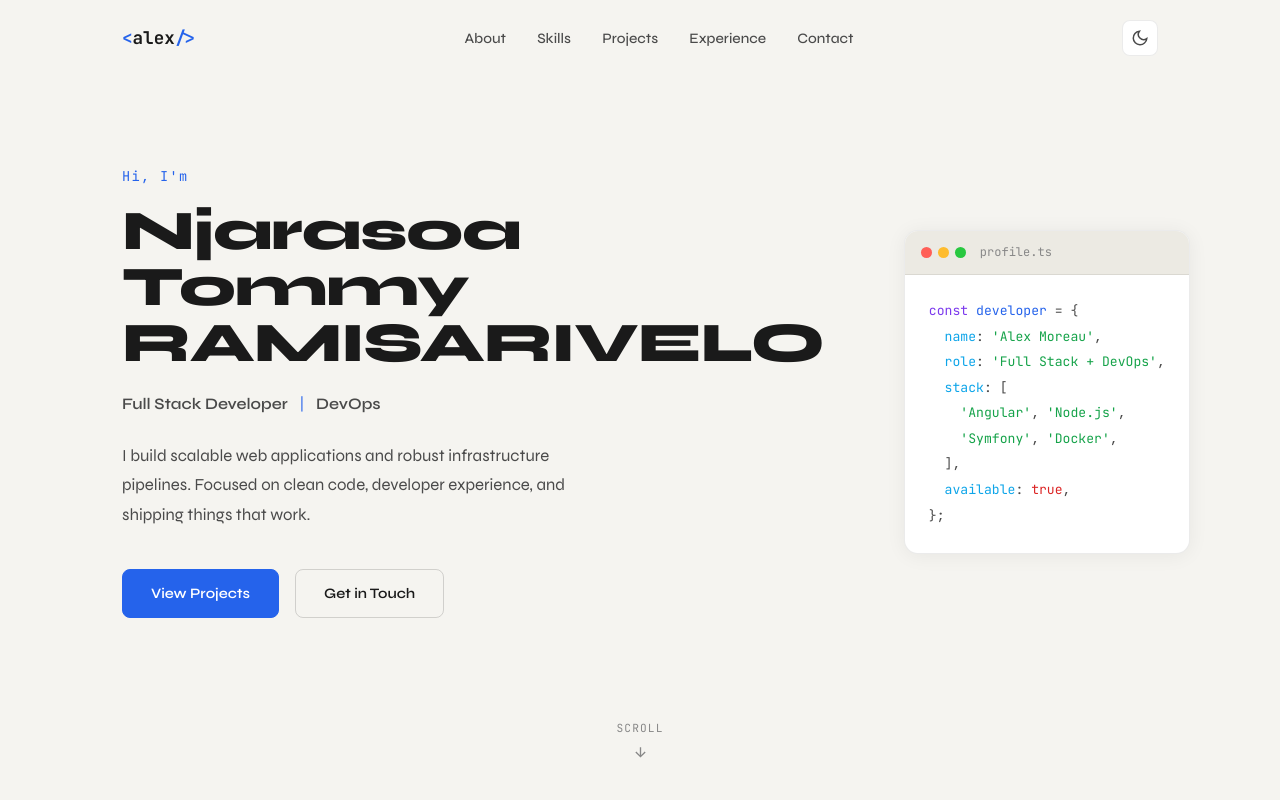
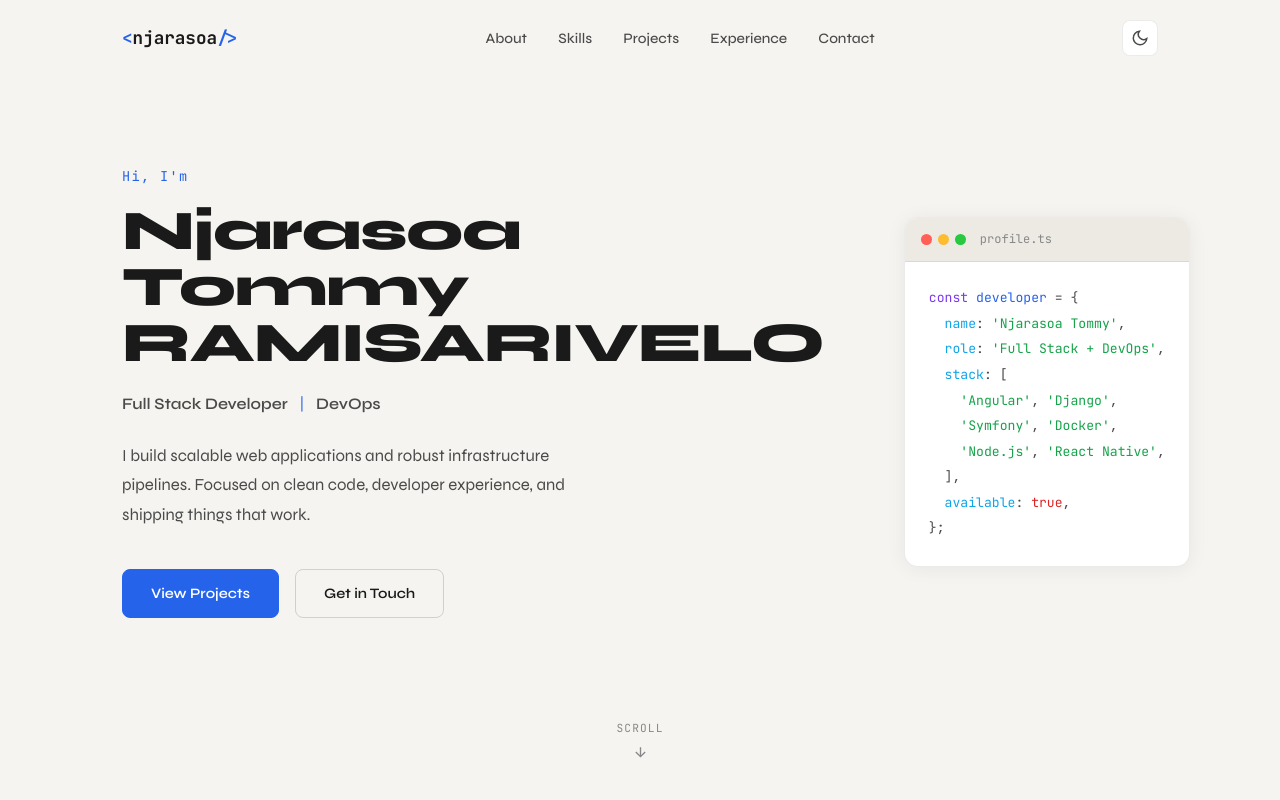
Before and after one commit to NjarasoaTommy/portfolio, an Angular app: page / in a window 1280 px wide. Shown: the top 800 px of the page. Built offline with nearby package versions, Linux system fonts and the light colour scheme.

Commit message:
Use my info in the top left tag, in the code overview and also in the footer.

```diff
--- a/src/app/app.component.html
+++ b/src/app/app.component.html
@@ -9,6 +9,6 @@
 </main>
 <footer class="footer">
   <div class="container">
-    <p>Built with Angular 21 · <span class="mono">alex.dev</span></p>
+    <p>Built with Angular 19 · <span class="mono">Njarasoa Tommy</span></p>
   </div>
 </footer>
--- a/src/app/components/hero/hero.component.html
+++ b/src/app/components/hero/hero.component.html
@@ -27,11 +27,12 @@
           <span class="code-filename">profile.ts</span>
         </div>
         <pre class="code-body"><code><span class="kw">const</span> <span class="var">developer</span> = &#123;
-  <span class="key">name</span>: <span class="str">'Alex Moreau'</span>,
+  <span class="key">name</span>: <span class="str">'Njarasoa Tommy'</span>,
   <span class="key">role</span>: <span class="str">'Full Stack + DevOps'</span>,
   <span class="key">stack</span>: [
-    <span class="str">'Angular'</span>, <span class="str">'Node.js'</span>,
+    <span class="str">'Angular'</span>, <span class="str">'Django'</span>,
     <span class="str">'Symfony'</span>, <span class="str">'Docker'</span>,
+    <span class="str">'Node.js'</span>, <span class="str">'React Native'</span>,
   ],
   <span class="key">available</span>: <span class="bool">true</span>,
 &#125;;</code></pre>
--- a/src/app/components/navbar/navbar.component.html
+++ b/src/app/components/navbar/navbar.component.html
@@ -1,7 +1,7 @@
 <nav class="navbar" [class.scrolled]="scrolled">
   <div class="container nav-inner">
     <a class="logo" (click)="scrollTo('#hero')">
-      <span class="mono">&lt;</span>alex<span class="mono">/&gt;</span>
+      <span class="mono">&lt;</span>njarasoa<span class="mono">/&gt;</span>
     </a>
 
     <ul class="nav-links" [class.open]="menuOpen">
```
